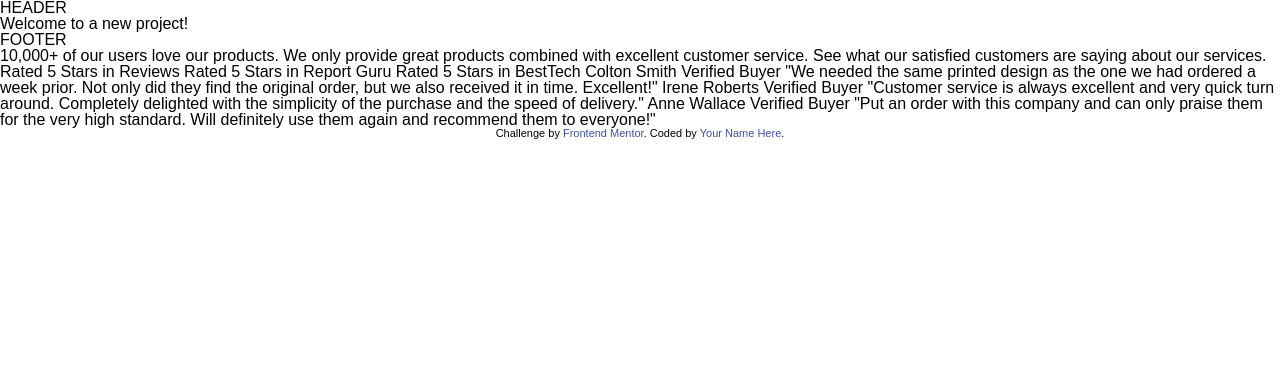
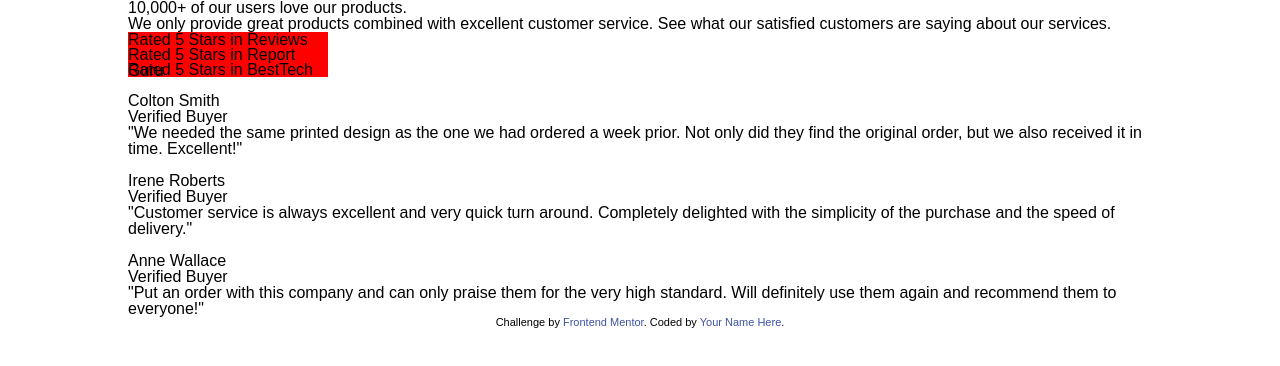
Before and after one commit to dekitsuneco/social-proof-section, a website: page app/index.html in a window 1280 px wide. Drawn offline with Linux system fonts and the light colour scheme.

Commit message:
Add initial mark-up

```diff
--- a/app/index.html
+++ b/app/index.html
@@ -25,52 +25,116 @@
 
   <body>
     <div class="wrapper">
-      <!---- HEADER ---->
-      <header class="header">
-        HEADER
-      </header>
       <!---- MAIN ---->
       <main class="content">
-        Welcome to a new project!
+        <div class="section">
+          <div class="container">
+            <div class="section__top block">
+              <div class="block__promotion">
+                <div class="block__summary">
+                  10,000+ of our users love our products.
+                </div>
+                <div class="block__explanation">
+                  We only provide great products combined with excellent customer service.
+                  See what our satisfied customers are saying about our services.
+                </div>
+              </div>
+              <div class="block__ratings">
+                <!--*RATING BLOCKS-->
+                <div style="width: 200px; height: 15px; background-color: red;" class="temporary">
+                  Rated 5 Stars in Reviews
+                </div>
+                <div style="width: 200px; height: 15px; background-color: red;" class="temporary">
+                  Rated 5 Stars in Report Guru
+                </div>
+                <div style="width: 200px; height: 15px; background-color: red;" class="temporary">
+                  Rated 5 Stars in BestTech
+                </div>
+              </div>
+            </div>
+
+            <div class="section__bottom reviews">
+              <div class="reviews__card card">
+                <div class="card__author">
+                  <div class="card__img">
+                    <img src="" alt="">
+                  </div>
+                  <div class="card__user-info">
+                    <div class="card__user-name">
+                      Colton Smith
+                    </div>
+                    <div class="card__user-status">
+                      Verified Buyer
+                    </div>
+                  </div>
+                </div>
+                <div class="card__review">
+                  "We needed the same printed design as the one we had ordered a week prior.
+                  Not only did they find the original order, but we also received it in time.
+                  Excellent!"
+                </div>
+              </div>
+              <div class="reviews__card card">
+                <div class="card__author">
+                  <div class="card__img">
+                    <img src="" alt="">
+                  </div>
+                  <div class="card__user-info">
+                    <div class="card__user-name">
+                      Irene Roberts
+                    </div>
+                    <div class="card__user-status">
+                      Verified Buyer
+                    </div>
+                  </div>
+                </div>
+                <div class="card__review">
+                  "Customer service is always excellent and very quick turn around. Completely
+                  delighted with the simplicity of the purchase and the speed of delivery."
+                </div>
+              </div>
+              <div class="reviews__card card">
+                <div class="card__author">
+                  <div class="card__img">
+                    <img src="" alt="">
+                  </div>
+                  <div class="card__user-info">
+                    <div class="card__user-name">
+                      Anne Wallace
+                    </div>
+                    <div class="card__user-status">
+                      Verified Buyer
+                    </div>
+                  </div>
+                </div>
+                <div class="card__review">
+                  "Put an order with this company and can only praise them for the very high
+                  standard. Will definitely use them again and recommend them to everyone!"
+
+                </div>
+              </div>
+            </div>
+          </div>
+        </div>
       </main>
       <!---- FOOTER ---->
       <footer class="footer">
-        FOOTER
+        <div class="attribution">
+          Challenge by
+          <a href="https://www.frontendmentor.io?ref=challenge" target="_blank">Frontend Mentor</a>. Coded by <a
+            href="#">Your Name Here</a>.
+        </div>
       </footer>
     </div>
 
 
 
-    10,000+ of our users love our products.
 
-    We only provide great products combined with excellent customer service.
-    See what our satisfied customers are saying about our services.
 
-    Rated 5 Stars in Reviews
-    Rated 5 Stars in Report Guru
-    Rated 5 Stars in BestTech
 
-    Colton Smith
-    Verified Buyer
-    "We needed the same printed design as the one we had ordered a week prior.
-    Not only did they find the original order, but we also received it in time.
-    Excellent!"
 
-    Irene Roberts
-    Verified Buyer
-    "Customer service is always excellent and very quick turn around. Completely
-    delighted with the simplicity of the purchase and the speed of delivery."
 
-    Anne Wallace
-    Verified Buyer
-    "Put an order with this company and can only praise them for the very high
-    standard. Will definitely use them again and recommend them to everyone!"
 
-    <div class="attribution">
-      Challenge by
-      <a href="https://www.frontendmentor.io?ref=challenge" target="_blank">Frontend Mentor</a>. Coded by <a
-        href="#">Your Name Here</a>.
-    </div>
   </body>
 
 </html>
```
